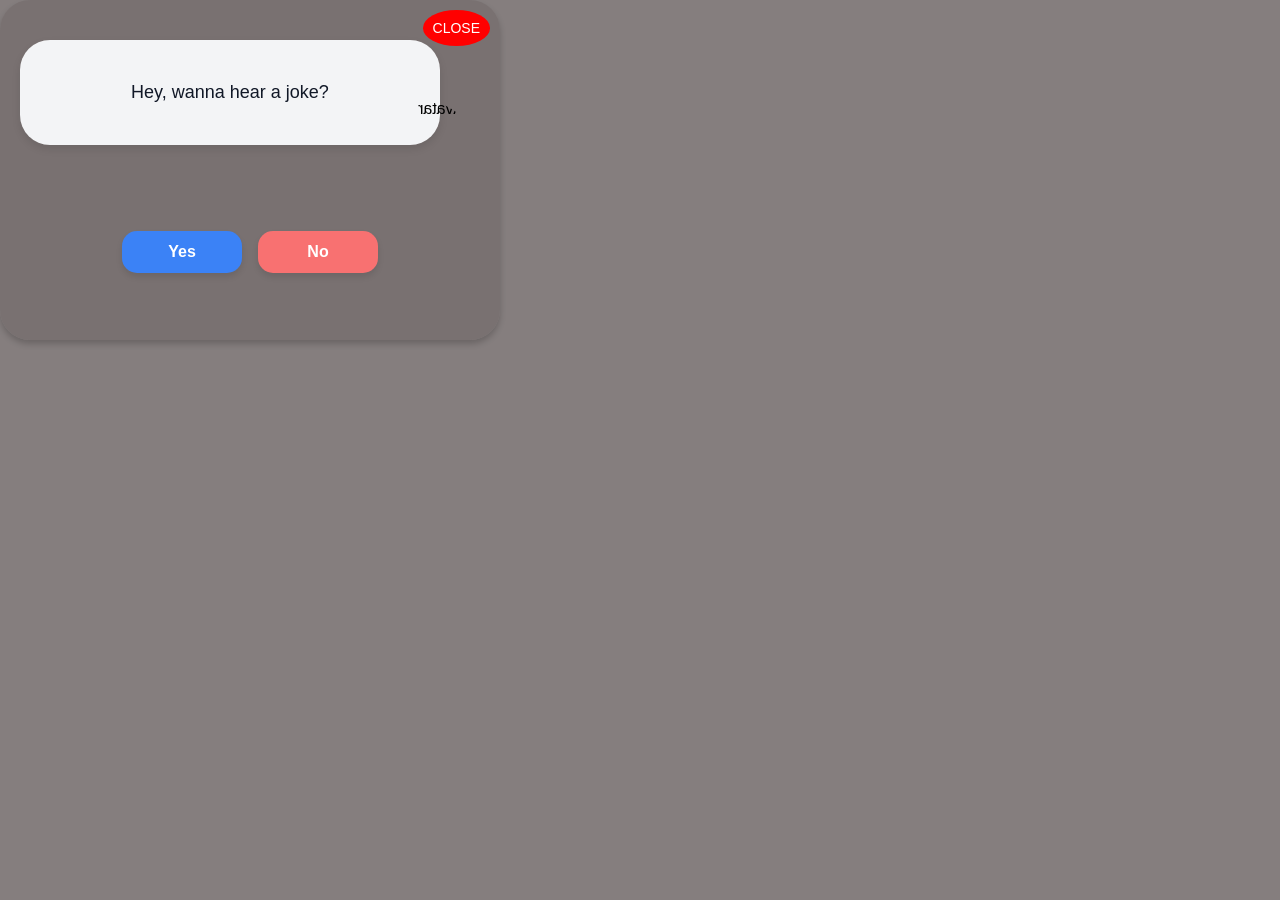
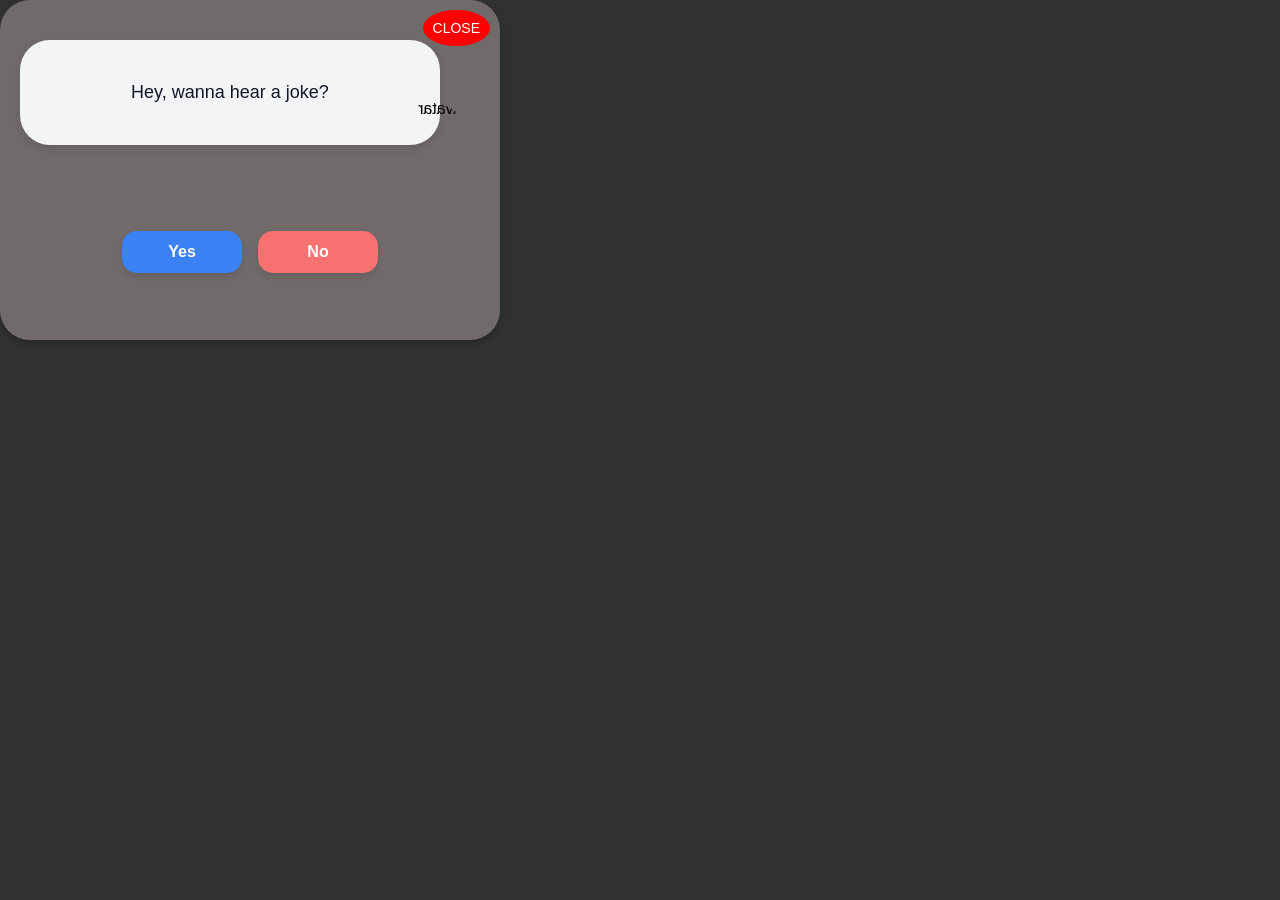

feat(T1): fix low contrast between body and popup container

--- a/styles.css
+++ b/styles.css
@@ -9,7 +9,7 @@ body {
     display: flex;
     justify-content: center;
     align-items: center;
-    background-color: rgba(120, 113, 113, 0.9);
+    background-color: rgba(40, 38, 38, 0.95);
     border-radius: 50px;
 }
 
